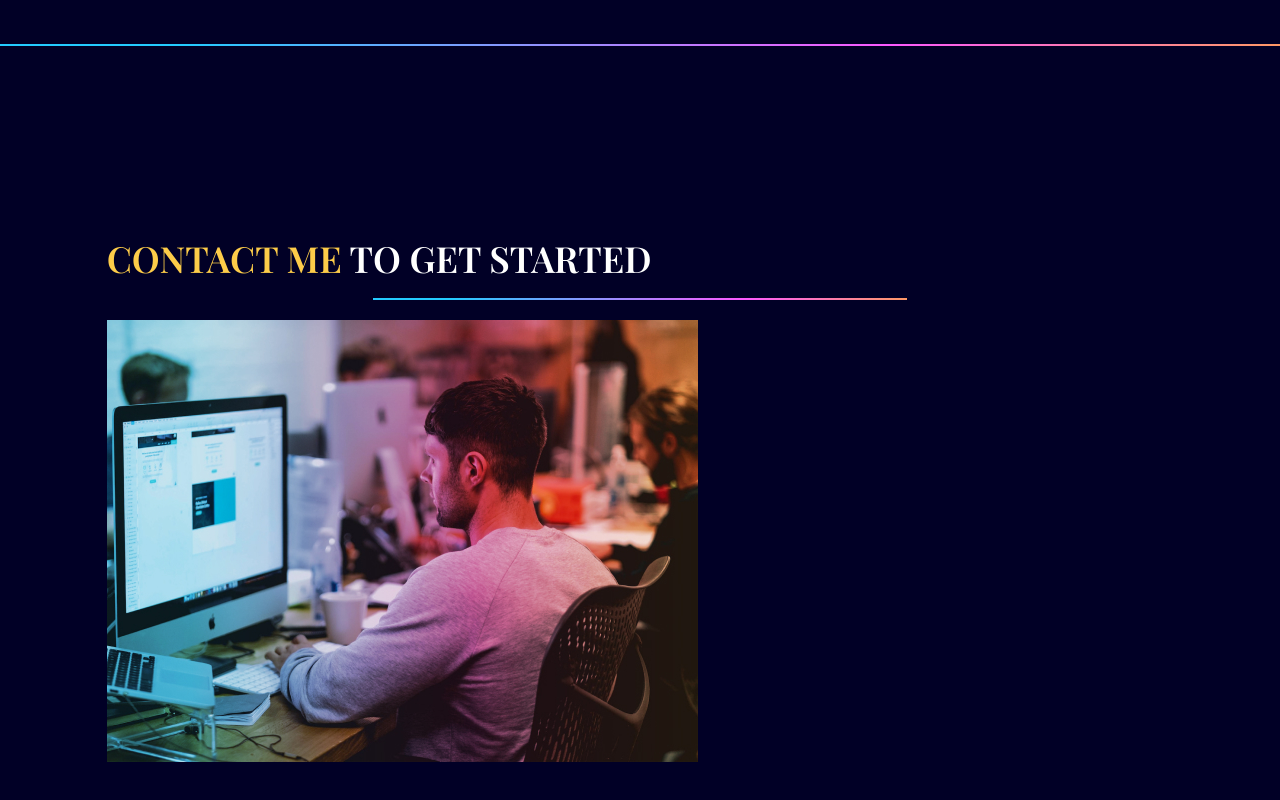
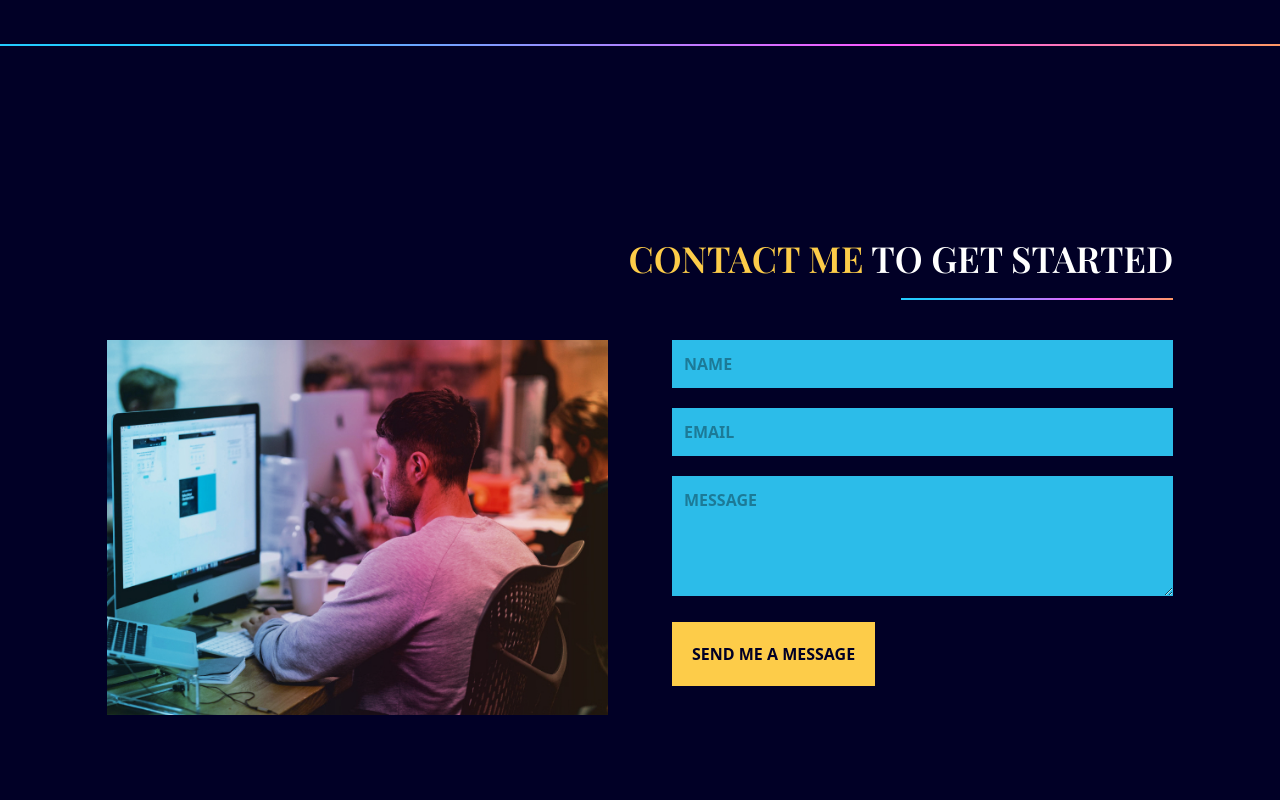
Before and after one commit to afiatamanna06/jane-esper, a React (Create React App) app: page / in a window 1280 px wide. Shown: the part 4310-5110 px from the top of the page. Built offline with nearby package versions, Linux system fonts and the light colour scheme.

Commit message:
Add contact section form

```diff
--- a/src/components/contact/Contact.tsx
+++ b/src/components/contact/Contact.tsx
@@ -21,6 +21,7 @@
   return (
     <section id="contact" className="py-48">
       <motion.div
+        className="flex justify-end w-full"
         initial="hidden"
         whileInView="visible"
         viewport={{ once: true, amount: 0.5 }}
@@ -35,34 +36,92 @@
             <span className="text-yellow">CONTACT ME</span> TO GET STARTED
           </p>
           <div className="flex md:justify-end my-5">
-            <LineGradient width="mx-auto w-2/4" />
+            <LineGradient width="w-1/2" />
           </div>
         </div>
       </motion.div>
       <div className="md:flex md:justify-between gap-16 mt-5">
         <motion.div
+          className="basis-1/2 flex justify-center"
           initial="hidden"
           whileInView="visible"
           viewport={{ once: true, amount: 0.5 }}
           transition={{ duration: 0.5 }}
           variants={{
-            hidden: { opacity: 0, y: -50 },
+            hidden: { opacity: 0, y: 50 },
             visible: { opacity: 1, y: 0 },
           }}
         >
           <img src={ContactImage} alt="" />
         </motion.div>
         <motion.div
+          className="basis-1/2 mt-10 md:mt-0"
           initial="hidden"
           whileInView="visible"
           viewport={{ once: true, amount: 0.5 }}
-          transition={{ duration: 0.5 }}
+          transition={{ delay: 0.2, duration: 0.5 }}
           variants={{
-            hidden: { opacity: 0, y: -50 },
+            hidden: { opacity: 0, y: 50 },
             visible: { opacity: 1, y: 0 },
           }}
         >
+          <form target="_blank" onSubmit={onSubmit} action="https://formsubmit.co/janeesper@gmail.com" method="POST">
+            <input
+              className="w-full bg-blue font-semibold placeholder-opaque-black p-3"
+              type="text"
+              placeholder="NAME"
+              {...register("name", {
+                required: true,
+                maxLength: 100,
+              })}
+            />
 
+            {errors.name && (
+              <p className="text-red mt-1">
+                {errors.name.type === "required" && "This field is required."}
+                {errors.name.type === "maxLength" && "Max length is 100 char."}
+              </p>
+            )}
+
+            <input
+              className="w-full bg-blue font-semibold placeholder-opaque-black p-3 mt-5"
+              type="email"
+              placeholder="EMAIL"
+              {...register("email", {
+                required: true,
+                pattern: /^[A-Z0-9._%+-]+@[A-Z0-9.-]+\.[A-Z]{2,}$/i,
+              })}
+            />
+
+            {errors.email && (
+              <p className="text-red mt-1">
+                {errors.email.type === "required" && "This field is required."}
+                {errors.email.type === "pattern" && "Invalid email address."}
+              </p>
+            )}
+
+            <textarea
+              className="w-full bg-blue font-semibold placeholder-opaque-black p-3 mt-5"
+              placeholder="MESSAGE"
+              rows={4}
+              cols={50}
+              {...register("message", {
+                required: true,
+                maxLength: 2000,
+              })}
+            />
+
+            {errors.message && (
+              <p className="text-red mt-1">
+                {errors.message.type === "required" && "This field is required."}
+                {errors.message.type === "maxLength" && "Max length is 2000 char."}
+              </p>
+            )}
+
+            <button type="submit" className="p-5 bg-yellow font-semibold text-deep-blue mt-5 hover:bg-red hover:text-white transition duration-500">
+              SEND ME A MESSAGE
+            </button>
+          </form>
         </motion.div>
       </div>
     </section>
```
